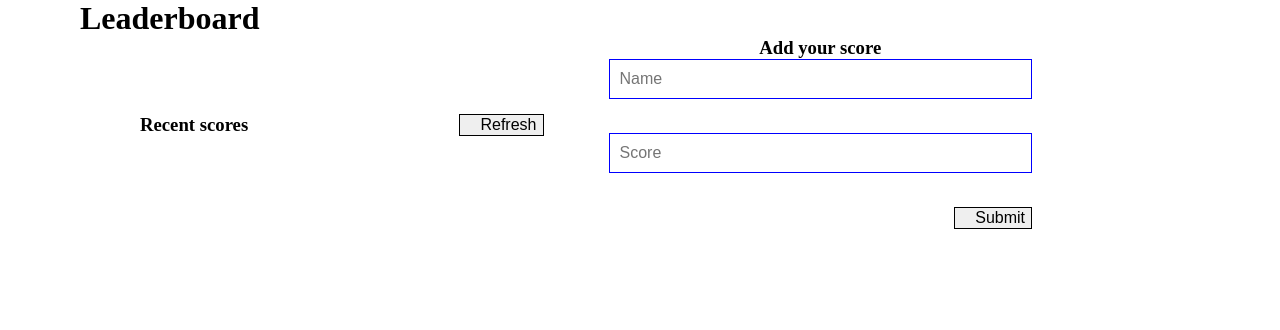
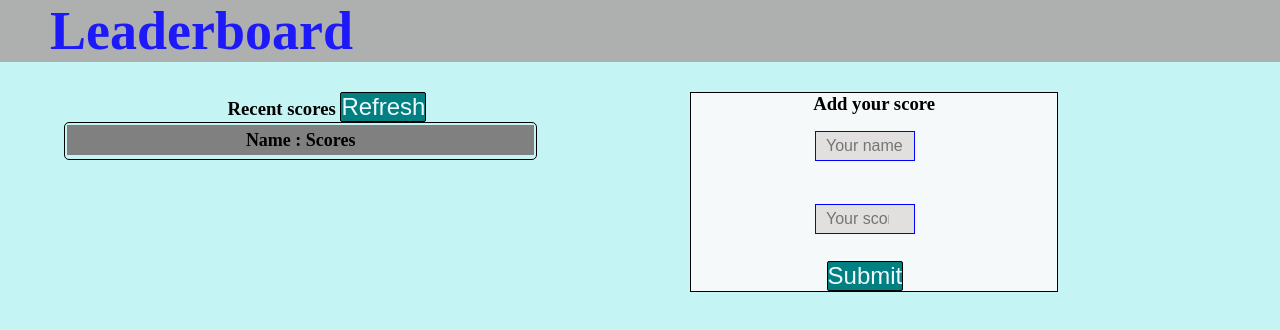
Before and after one commit to supreeti/Leaderboard, a website built with webpack: page src/index.html in a window 1280 px wide. Built offline with nearby package versions, Linux system fonts and the light colour scheme; no server answers.

Commit message:
add style

```diff
--- a/src/index.html
+++ b/src/index.html
@@ -7,25 +7,35 @@
     <title>Leaderboard</title>
 </head>
 <body>
-        <div class="leaderboard">
-            <h1>Leaderboard</h1>
+        <header>
+            <h1>Leaderboard</h1></header>
             <section class="main">
             <div>
                 <div id="recent" class="scores">
-                        <h3>Recent scores</h3>
-                        <button id="refresh" type="submit">Refresh</button>
-                    </div>
-                    <div id="scoreboard"></div>
+                        <h3>Recent scores
+                       <span><button id="refresh" type="submit">Refresh</button></span> </h3>
+                        <table>
+                            <thead>
+                              <tr>
+                                <th>Name :
+                                Scores</th>
+                              </tr>
+                            </thead>
+
+                          <tr id="scoreboard"></tr>
+                        </table>
+                        </div>
                 </div>
-                <div>
+                <div class="add">
                     <h3>Add your score</h3>
-                    <form id="add">
-                        <input id="name" type="text" placeholder="Name" name="name" required> <br>
-                        <input id="score" type="number" placeholder="Score" name="score" minlength="0" maxlength="500" required><br>
+                    <form  method="post" id="add">
+                        <input id="name" type="text" placeholder="Your name" name="name" minlength="2" maxlength="500" required> <br>
+                        <input id="score" type="number" placeholder="Your score" name="score" min="0" maxlength="500" required><br>
                         <button id="submit" type="submit">Submit</button>
+                        <div class="success-message message"></div>
                     </form>
                 </div>
             </section>
-        </div>
+
 </body>
 </html>
--- a/src/modules/game.js
+++ b/src/modules/game.js
@@ -3,9 +3,9 @@ const game = async (gameUrl, scores) => {
   await response.json().then((newData) => {
     scores.replaceChildren();
     newData.result.forEach((score) => {
-      const li = document.createElement('li');
+      const li = document.createElement('tr');
       li.classList.add('score');
-      li.innerHTML = `${score.user}: ${score.score}`;
+      li.innerHTML = `<tr><td>${score.user}</td> <td>${score.score}</td></tr>`;
       scores.appendChild(li);
     });
   });
--- a/src/style.css
+++ b/src/style.css
@@ -2,28 +2,37 @@
   box-sizing: border-box;
   margin: 0;
   border: 0;
-  padding-left: 20px;
+  padding: 0;
   list-style: none;
 }
 
-.leaderboard {
-  width: 80%;
-  align-items: stretch;
-  justify-content: space-between;
+body {
+background-color: rgb(196, 244, 244);
+}
+
+h1 {
+  font-weight: 800;
+  font-size: 54px;
+  padding-left: 50px;
+  margin-bottom: 20px;
+  color: rgb(29, 25, 248);
+  background-color:rgb(174, 176, 176);
 }
 
 .main {
   display: grid;
-  grid-template-columns: 2fr 2fr;
-  align-items: center;
-  gap: 25px;
+  grid-template-columns: 1fr 1fr;
+  grid-gap: 100px;
+  width: 90%;
+  margin: 30px auto;
 }
 
 .scores {
-  display: flex;
-  justify-content: space-between;
-  align-items: center;
-  margin-bottom: 16px;
+  display: inline;
+}
+
+.scoreboard {
+  border: 1px solid black;
 }
 
 h3 {
@@ -33,23 +42,72 @@ h3 {
 
 button {
   border: 1px solid black;
-  font-size: 16px;
-  cursor: pointer;
-  align-self: flex-end;
+  border-radius: 2px;
+  background-color: teal;
+  color: aliceblue;
+  box-shadow: 2px;
+  font-size: 24px;
+  align-self: center;
 }
 
-li:nth-child(even) {
-  background: whitesmoke;
+button:hover {
+  color: black;
+  background-color: antiquewhite;
+  cursor: pointer;
+}
+
+table {
+  width: 90%;
+  border: 1px solid black;
+  border-radius: 5px;
+}
+
+tr th {
+  height: 30px;
+  font-size: 18px;
+  background-color: gray;
+}
+
+tr td:nth-child(odd) {
+  padding-left: 20px;
+}
+
+tr td:nth-child(even) {
+  padding-left: 70px;
+}
+
+tr:nth-child(even) {
+  background-color: burlywood;
+}
+
+tr:nth-child(odd) {
+  background-color: lightgray;
+}
+
+.add {
+  border: 1px solid black;
+  background-color:rgb(245, 249, 249);
+  margin-right: 10px;
+  width: 70%;
 }
 
 form {
   display: flex;
   flex-direction: column;
+  align-items: center;
+  font-weight: 600;
+  font-size: 24px;
+  width: 95%;
 }
 
 form input {
+  padding-left: 50px;
+  border: 1px solid blue;
+  background-color: rgb(226, 223, 223);
+  color: black;
+  font-size: 16px;
+  width: 100px;
+  height: 30px;
+  margin-top: 16px;
   padding: 10px;
-  border: 1px solid blue;
-  font-size: 16px;
-  margin-bottom: 16px;
 }
```
Also changed, not shown: dist/bundle.bundle.js, dist/index.html.
